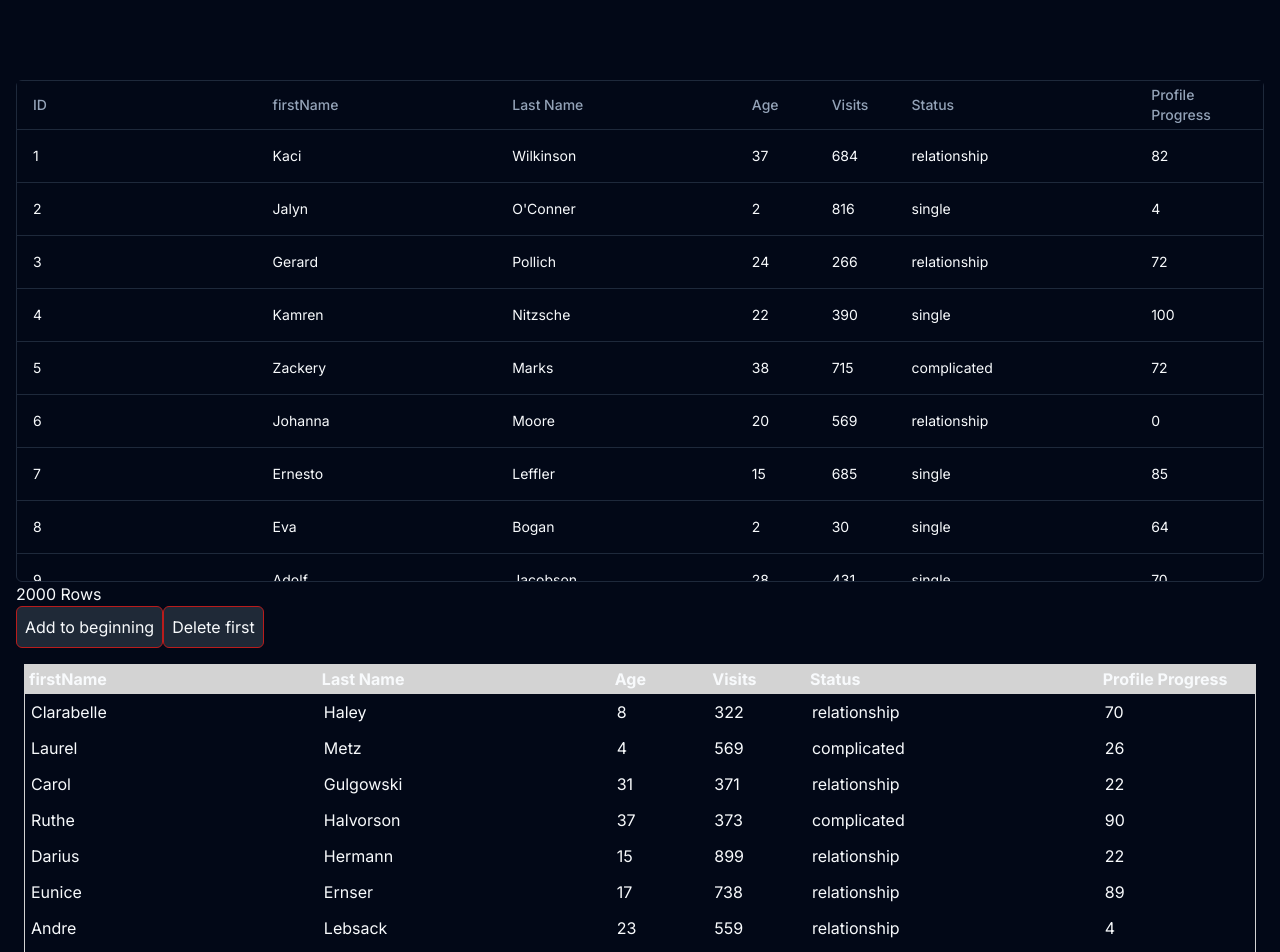
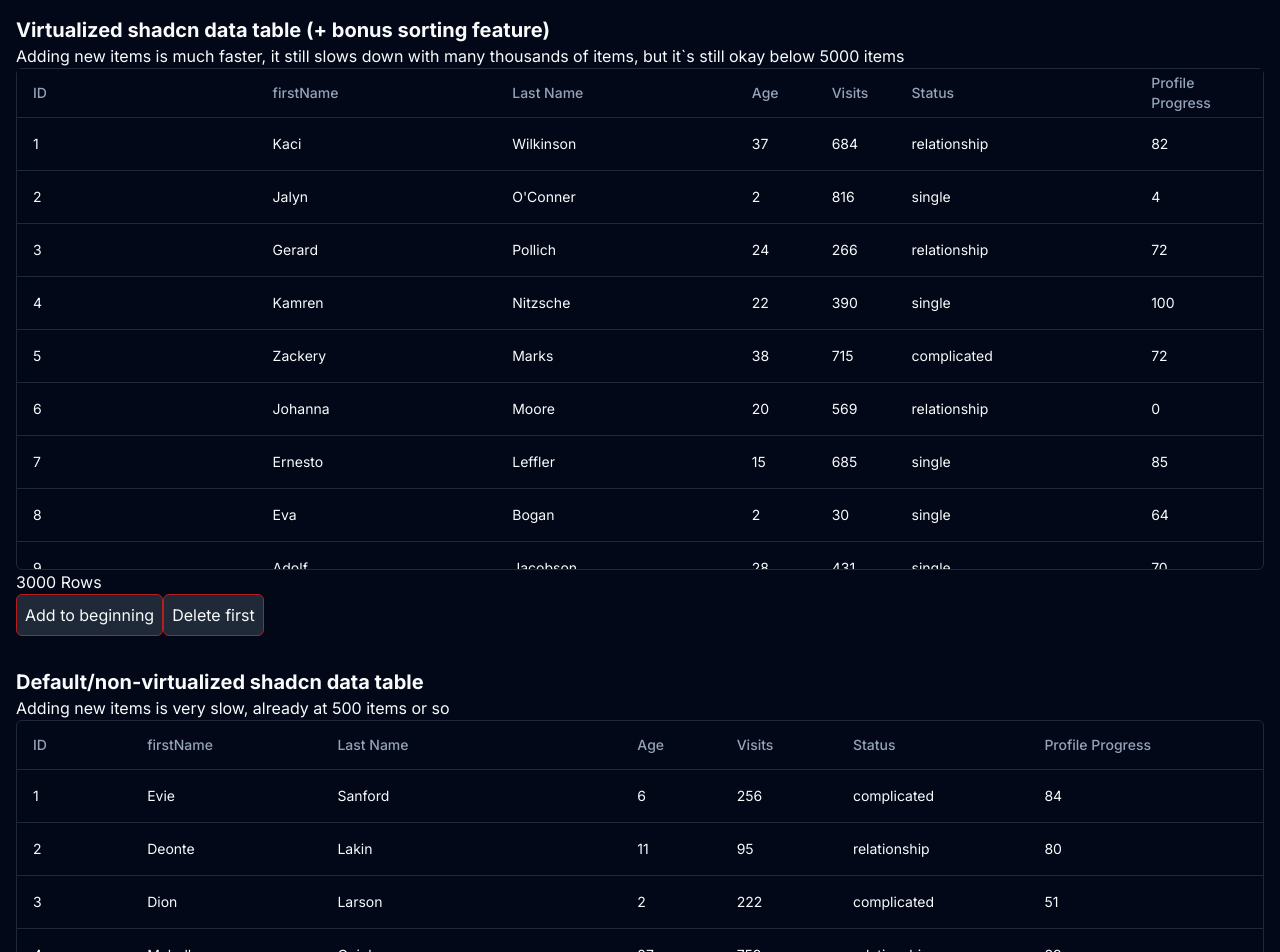
Before and after one commit to shipurjan/shadcnui-virtualized-data-table, a Next.js app: page / in a window 1280 px wide. Shown: the top 952 px of the page. Built offline with nearby package versions, Linux system fonts and the light colour scheme.

Commit message:
add comparison between virtualized and unvirtualized data tables

```diff
--- a/src/app/layout.tsx
+++ b/src/app/layout.tsx
@@ -19,7 +19,7 @@ export default function RootLayout({
     <html lang="en" className="dark">
       <body
         className={cn(
-          "flex items-center justify-center mt-16 p-4",
+          "flex items-center justify-center p-4",
           inter.className,
         )}
       >
--- a/src/app/page.tsx
+++ b/src/app/page.tsx
@@ -1,20 +1,32 @@
 import dynamic from "next/dynamic";
+import { Suspense } from "react";
 
-const LongListDemo = dynamic(
-  () => import("../components/LongListDemo/Virtuoso"),
-  { ssr: false, loading: () => <p>Loading...</p> },
+const VirtualizedDataTableDemo = dynamic(
+  () => import("../components/LongListDemo/VirtualizedDataTableDemo"),
+  {
+    ssr: false,
+    loading: () => <p>Loading...</p>,
+  },
 );
 
-const ShadcnDemo = dynamic(() => import("../components/LongListDemo/Shadcn"), {
-  ssr: false,
-  loading: () => <p>Loading...</p>,
-});
+const UnvirtualizedDataTableDemo = dynamic(
+  () => import("../components/LongListDemo/UnvirtualizedDataTableDemo"),
+  {
+    ssr: false,
+    loading: () => <p>Loading...</p>,
+  },
+);
 
 export default function Home() {
   return (
     <div className="w-full">
-      <ShadcnDemo />
-      <LongListDemo />
+      <h1 className="text-xl font-bold">Virtualized shadcn data table (+ bonus sorting feature)</h1>
+      <p>Adding new items is much faster, it still slows down with many thousands of items, but it`s still okay below 5000 items</p>
+      <VirtualizedDataTableDemo />
+      <div className="h-8"/>
+      <h1 className="text-xl font-bold">Default/non-virtualized shadcn data table</h1>
+      <p>Adding new items is very slow, already at 500 items or so</p>
+      <UnvirtualizedDataTableDemo />
     </div>
   );
 }
--- a/src/components/LongListDemo/Shadcn.tsx
+++ b/src/components/LongListDemo/UnvirtualizedDataTableDemo.tsx
@@ -1,17 +1,23 @@
 "use client";
 
 import { useState } from "react";
-import { DataTable } from "../data-table/DataTable";
+import { DataTable } from "../data-table/UnvirtualizedDataTable";
 import { columns } from "../data-table/columns";
 import { makeData, newPerson } from "@/lib/makeData";
 
-export type ShadcnDemoProps = React.HTMLAttributes<HTMLDivElement>;
-const ShadcnDemo = ({ ...props }: ShadcnDemoProps) => {
-  const [data, setData] = useState(() => makeData(2_000));
+const UnvirtualizedDataTableDemo = () => {
+  const [data, setData] = useState(() => makeData(3_000));
 
   return (
     <div>
-      <DataTable columns={columns} data={data} height="500px" />
+      <div
+        style={{
+          height: "500px",
+          overflowY: "scroll"
+        }}
+      >
+        <DataTable columns={columns} data={data} />
+      </div>
 
       <div>
         <div>{data.length} Rows</div>
@@ -34,4 +40,4 @@ const ShadcnDemo = ({ ...props }: ShadcnDemoProps) => {
   );
 };
 
-export default ShadcnDemo;
+export default UnvirtualizedDataTableDemo;
--- /dev/null
+++ b/src/components/LongListDemo/VirtualizedDataTableDemo.tsx
@@ -0,0 +1,36 @@
+"use client";
+
+import { useState } from "react";
+import { DataTable } from "../data-table/VirtualizedDataTable";
+import { columns } from "../data-table/columns";
+import { makeData, newPerson } from "@/lib/makeData";
+
+const VirtualizedDataTableDemo = () => {
+  const [data, setData] = useState(() => makeData(3_000));
+
+  return (
+    <div>
+      <DataTable columns={columns} data={data} height="500px" />
+
+      <div>
+        <div>{data.length} Rows</div>
+        <button
+          onClick={() => {
+            setData((prev) => [newPerson(prev[0].id - 2), ...prev]);
+          }}
+        >
+          Add to beginning
+        </button>
+        <button
+          onClick={() => {
+            setData((prev) => prev.slice(1));
+          }}
+        >
+          Delete first
+        </button>
+      </div>
+    </div>
+  );
+};
+
+export default VirtualizedDataTableDemo;
--- a/src/components/LongListDemo/Virtuoso.tsx
+++ /dev/null
@@ -1,173 +0,0 @@
-"use client";
-
-import React from "react";
-import {
-  ColumnDef,
-  OnChangeFn,
-  SortingState,
-  Updater,
-  flexRender,
-  getCoreRowModel,
-  getSortedRowModel,
-  useReactTable,
-} from "@tanstack/react-table";
-import { TableVirtuoso } from "react-virtuoso";
-import { Person, makeData, newPerson } from "@/lib/makeData";
-
-export default function App() {
-  const rerender = React.useReducer(() => ({}), {})[1];
-
-  const [sorting, setSorting] = React.useState<SortingState>([]);
-
-  const columns: ColumnDef<Person>[] = React.useMemo(
-    () => [
-      {
-        accessorKey: "firstName",
-        cell: (info) => info.getValue(),
-      },
-      {
-        accessorFn: (row) => row.lastName,
-        id: "lastName",
-        cell: (info) => info.getValue(),
-        header: () => <span>Last Name</span>,
-      },
-      {
-        accessorKey: "age",
-        header: () => "Age",
-        size: 50,
-      },
-      {
-        accessorKey: "visits",
-        header: () => <span>Visits</span>,
-        size: 50,
-      },
-      {
-        accessorKey: "status",
-        header: "Status",
-      },
-      {
-        accessorKey: "progress",
-        header: "Profile Progress",
-        size: 80,
-      },
-    ],
-    [],
-  );
-
-  const [data, setData] = React.useState(() => makeData(2_000));
-
-  const table = useReactTable({
-    data,
-    columns,
-    state: {
-      sorting,
-    },
-    onSortingChange: setSorting as OnChangeFn<SortingState>,
-    getCoreRowModel: getCoreRowModel(),
-    getSortedRowModel: getSortedRowModel(),
-  });
-
-  const { rows } = table.getRowModel();
-
-  return (
-    <div style={{ padding: "0.5rem" }}>
-      <div style={{ height: "0.5rem" }} />
-
-      <TableVirtuoso
-        style={{ height: "500px", border: "1px solid lightgray" }}
-        totalCount={rows.length}
-        components={{
-          Table: ({ style, ...props }) => {
-            return (
-              <table
-                {...props}
-                style={{
-                  ...style,
-                  width: "100%",
-                  tableLayout: "fixed",
-                  borderCollapse: "collapse",
-                  borderSpacing: 0,
-                }}
-              />
-            );
-          },
-          TableRow: (props) => {
-            const index = props["data-index"];
-            const row = rows[index];
-
-            return (
-              <tr {...props}>
-                {row.getVisibleCells().map((cell) => (
-                  <td key={cell.id} style={{ padding: "6px" }}>
-                    {flexRender(cell.column.columnDef.cell, cell.getContext())}
-                  </td>
-                ))}
-              </tr>
-            );
-          },
-        }}
-        fixedHeaderContent={() => {
-          return table.getHeaderGroups().map((headerGroup) => (
-            <tr
-              key={headerGroup.id}
-              style={{ background: "lightgray", margin: 0 }}
-            >
-              {headerGroup.headers.map((header) => {
-                return (
-                  <th
-                    key={header.id}
-                    colSpan={header.colSpan}
-                    style={{
-                      width: header.getSize(),
-                      borderBottom: "1px solid lightgray",
-                      padding: "2px 4px",
-                      textAlign: "left",
-                    }}
-                  >
-                    {header.isPlaceholder ? null : (
-                      // eslint-disable-next-line jsx-a11y/click-events-have-key-events
-                      <div
-                        {...{
-                          style: header.column.getCanSort()
-                            ? { cursor: "pointer", userSelect: "none" }
-                            : {},
-                          onClick: header.column.getToggleSortingHandler(),
-                        }}
-                      >
-                        {flexRender(
-                          header.column.columnDef.header,
-                          header.getContext(),
-                        )}
-                        {{
-                          asc: " 🔼",
-                          desc: " 🔽",
-                          // @ts-ignore
-                        }[header.column.getIsSorted()] ?? null}
-                      </div>
-                    )}
-                  </th>
-                );
-              })}
-            </tr>
-          ));
-        }}
-      />
-
-      <div>{table.getRowModel().rows.length} Rows</div>
-      <button
-        onClick={() => {
-          setData((prev) => [newPerson(prev[0].id - 2), ...prev]);
-        }}
-      >
-        Add to beginning
-      </button>
-      <button
-        onClick={() => {
-          setData((prev) => prev.slice(1));
-        }}
-      >
-        Delete first
-      </button>
-    </div>
-  );
-}
--- /dev/null
+++ b/src/components/data-table/UnvirtualizedDataTable.tsx
@@ -0,0 +1,80 @@
+"use client";
+
+import {
+  ColumnDef,
+  flexRender,
+  getCoreRowModel,
+  useReactTable,
+} from "@tanstack/react-table";
+
+import {
+  Table,
+  TableBody,
+  TableCell,
+  TableHead,
+  TableHeader,
+  TableRow,
+} from "@/components/ui/table";
+
+interface DataTableProps<TData, TValue> {
+  columns: ColumnDef<TData, TValue>[];
+  data: TData[];
+}
+
+export function DataTable<TData, TValue>({
+  columns,
+  data,
+}: DataTableProps<TData, TValue>) {
+  const table = useReactTable({
+    data,
+    columns,
+    getCoreRowModel: getCoreRowModel(),
+  });
+
+  return (
+    <div className="rounded-md border">
+      <Table>
+        <TableHeader>
+          {table.getHeaderGroups().map((headerGroup) => (
+            <TableRow key={headerGroup.id}>
+              {headerGroup.headers.map((header) => {
+                return (
+                  <TableHead key={header.id}>
+                    {header.isPlaceholder
+                      ? null
+                      : flexRender(
+                          header.column.columnDef.header,
+                          header.getContext(),
+                        )}
+                  </TableHead>
+                );
+              })}
+            </TableRow>
+          ))}
+        </TableHeader>
+        <TableBody>
+          {table.getRowModel().rows?.length ? (
+            table.getRowModel().rows.map((row) => (
+              <TableRow
+                key={row.id}
+                data-state={row.getIsSelected() && "selected"}
+              >
+                {row.getVisibleCells().map((cell) => (
+                  <TableCell key={cell.id}>
+                    {flexRender(cell.column.columnDef.cell, cell.getContext())}
+                  </TableCell>
+                ))}
+              </TableRow>
+            ))
+          ) : (
+            <TableRow>
+              <TableCell colSpan={columns.length} className="h-24 text-center">
+                No results.
+              </TableCell>
+            </TableRow>
+          )}
+        </TableBody>
+      </Table>
+    </div>
+  );
+}
--- a/src/lib/utils.ts
+++ b/src/lib/utils.ts
@@ -4,5 +4,3 @@ import { twMerge } from "tailwind-merge";
 export function cn(...inputs: ClassValue[]) {
   return twMerge(clsx(inputs));
 }
-
-export const iife = <T>(fn: () => T): T => fn();
```
Also changed, not shown: src/components/data-table/VirtualizedDataTable.tsx (renamed from src/components/data-table/DataTable.tsx).
